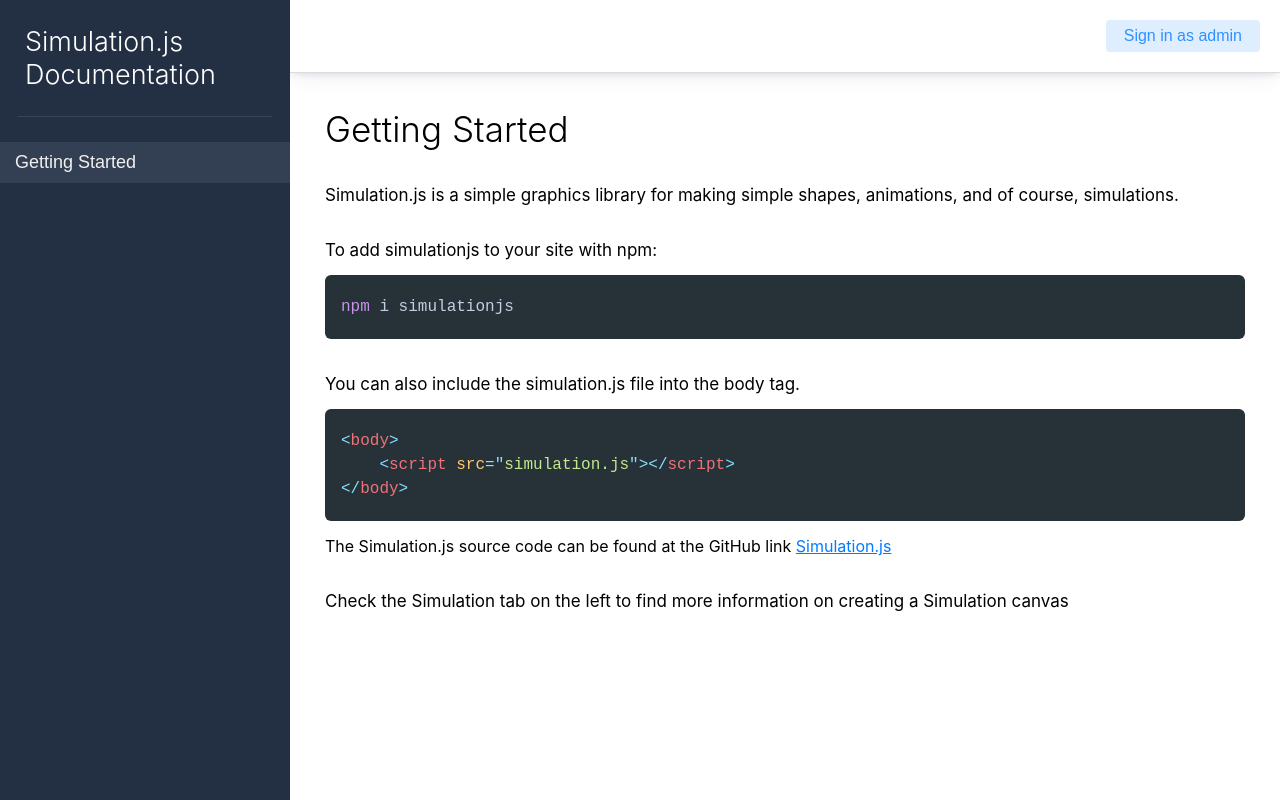
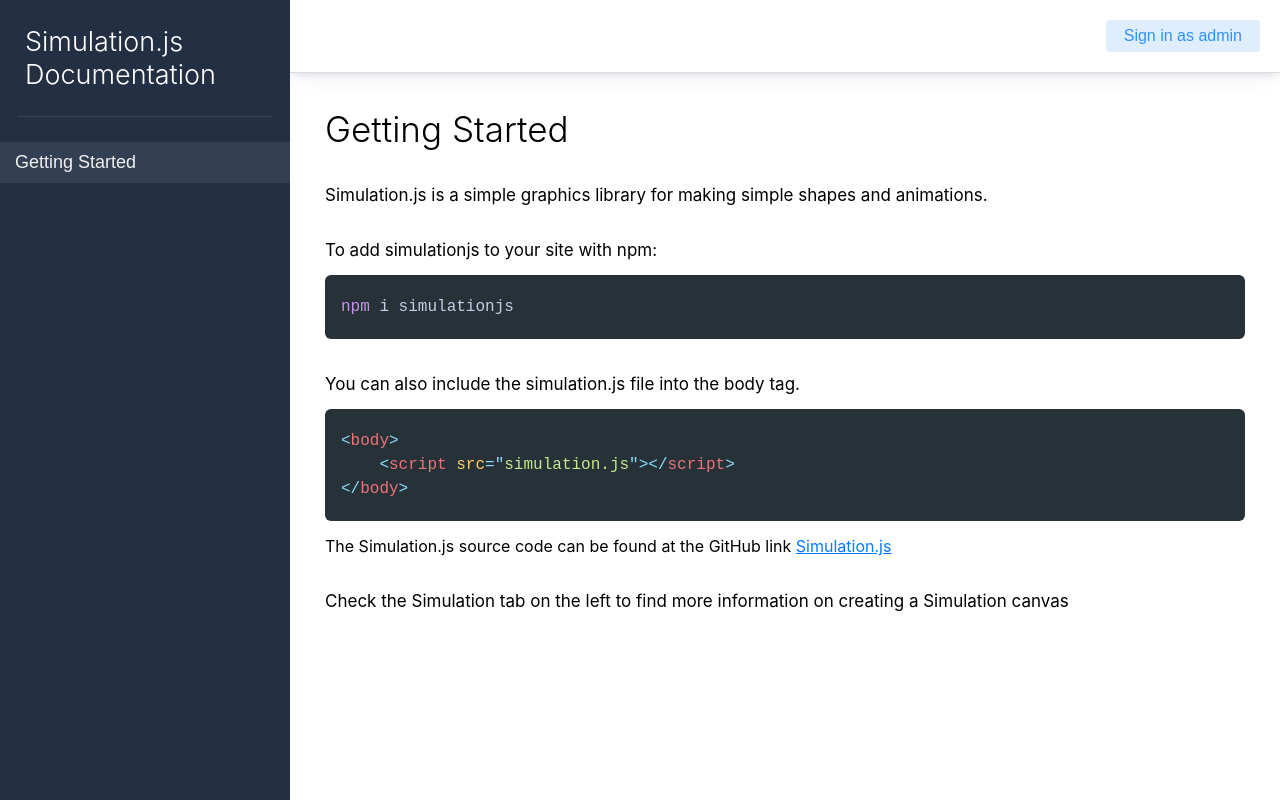
Before and after one commit to Simulation-JS/docs, a Next.js app: page / in a window 1280 px wide. Built offline with nearby package versions, Linux system fonts and the light colour scheme; no server answers; the database is empty.

Commit message:
change index message

```diff
--- a/pages/index.js
+++ b/pages/index.js
@@ -46,8 +46,7 @@ export default function Home() {
           <div className={styles.content}>
             <h1 className={styles.pageTitle}>Getting Started</h1>
             <section>
-              Simulation.js is a simple graphics library for making simple shapes, animations, and of course,
-              simulations.
+              Simulation.js is a simple graphics library for making simple shapes and animations.
             </section>
             <article className={styles.contentSection}>
               <section>To add simulationjs to your site with npm:</section>
```
